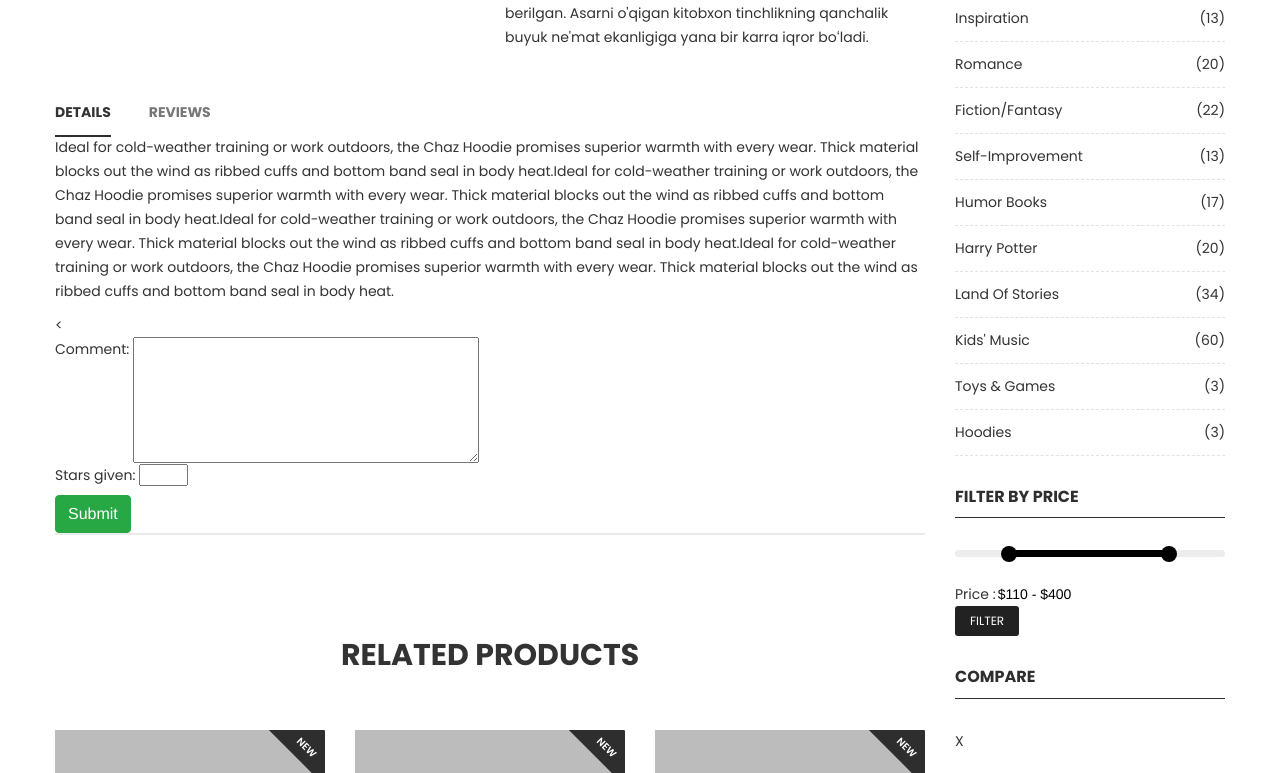
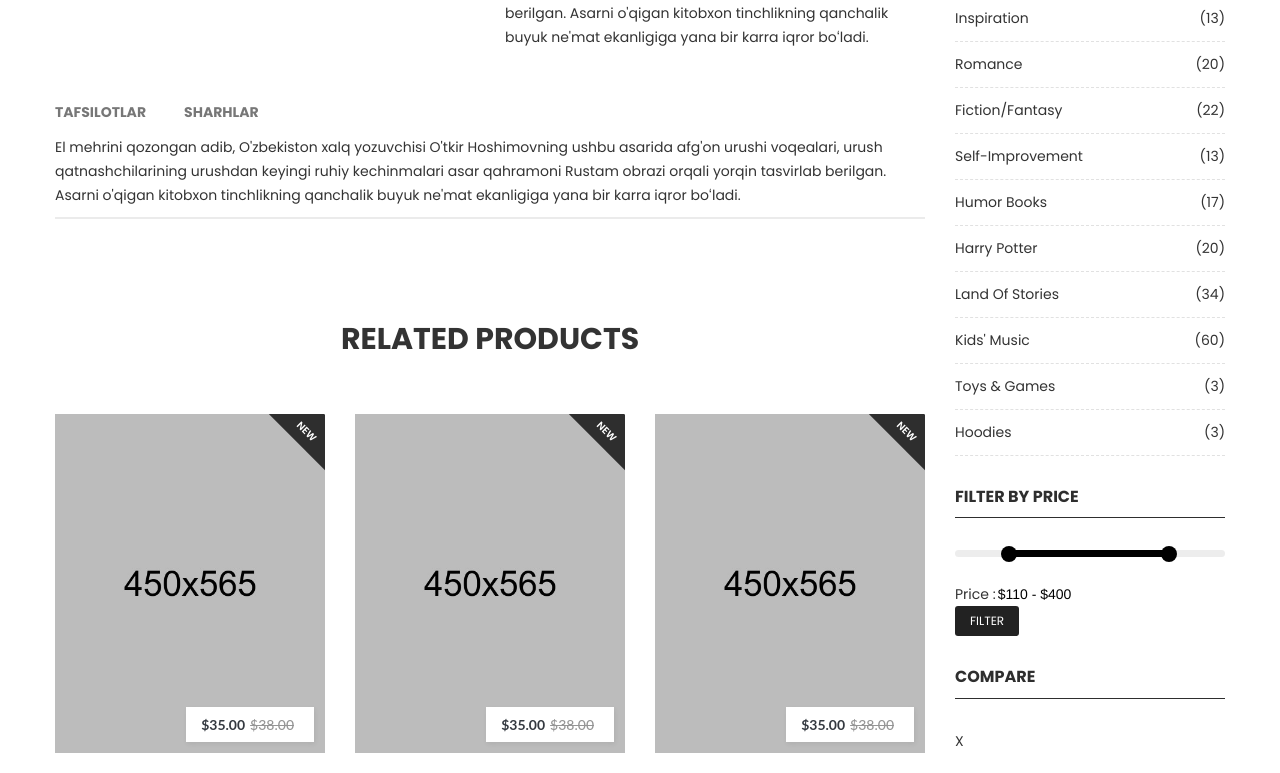
Before and after one commit to Bobur2828/book, a Django app: page /detail/2/ in a window 1280 px wide. Shown: the part 827-1600 px from the top of the page. Run offline with Django 5.2, Linux system fonts and the light colour scheme; data comes from the database, SQL or seed files in the repository; both versions use the stored data as it was after the commit; some libraries are stand-ins or nearby versions; some web fonts are replaced.

Commit message:
comment uchun style berdim

```diff
--- a/my_app/templates/my_app/single-product.html
+++ b/my_app/templates/my_app/single-product.html
@@ -73,34 +73,44 @@
         				</div>
         				<div class="product__info__detailed">
 							<div class="pro_details_nav nav justify-content-start" role="tablist">
-
-								<a class="nav-item nav-link active " data-toggle="tab" href="#nav-details" role="tab">Details</a>
-	                            <a class="nav-item nav-link  " data-toggle="tab" href="#nav-review" role="tab">Reviews</a>
+								<a class="nav-item nav-link  " data-toggle="tab" href="#nav-details" role="tab">Tafsilotlar</a>
+								<a class="nav-item nav-link  " data-toggle="tab" href="#nav-review" role="tab">Sharhlar</a>
 								<div class="tab__container">
 									<!-- Start Single Tab Content -->
 									<div class="pro__tab_label tab-pane fade show active" id="nav-details" role="tabpanel">
 										<div class="description__attribute">
-											<p>Ideal for cold-weather training or work outdoors, the Chaz Hoodie promises superior warmth with every wear. Thick material blocks out the wind as ribbed cuffs and bottom band seal in body heat.Ideal for cold-weather training or work outdoors, the Chaz Hoodie promises superior warmth with every wear. Thick material blocks out the wind as ribbed cuffs and bottom band seal in body heat.Ideal for cold-weather training or work outdoors, the Chaz Hoodie promises superior warmth with every wear. Thick material blocks out the wind as ribbed cuffs and bottom band seal in body heat.Ideal for cold-weather training or work outdoors, the Chaz Hoodie promises superior warmth with every wear. Thick material blocks out the wind as ribbed cuffs and bottom band seal in body heat.</p>
-											<
+											<p>{{books.0.description}}</p>
+
 										</div>
 									</div>
 	                        </div>
-							<form action="{% url 'books:AddCommentView' books.0.id %}" method="post">
-								{% csrf_token %}
-								{{ form.as_p }}
-								<button type="submit" class="btn btn-success">Submit</button>
-							</form>
+
 	                        	<!-- End Single Tab Content -->
 	                        	<!-- Start Single Tab Content -->
 	                        	<div class="container">
 									<div class="pro__tab_label tab-pane fade" id="nav-review" role="tabpanel">
 										<div class="review__attribute">
+											<form action="{% url 'books:AddCommentView' books.0.id %}" method="post">
+												{% csrf_token %}
+												<p> <span> Fikr bildirish: </span>  {{ form.comment  }}</p>
+												<p style="margin-top:40px"> <span style="margin-right:16px"> Baholash: </span>  {{form.stars_given}}</p>
+												<button style="margin-left:85px; margin-top:20px; margin-bottom:60px" type="submit" class="btn btn-success">Saqlash</button>
+											</form>
 											<h1>Customer Reviews</h1>
 											{% for comment in books.0.comments.all %}
 												<div class="review__item">
-													<div class="review__content">
-														<img style="border-radius: 50%" src="{% if comment.user.image %}{{ comment.user.image.url }}{% else %}https://t4.ftcdn.net/jpg/00/64/67/63/360_F_64676383_LdbmhiNM6Ypzb3FM4PPuFP9rHe7ri8Ju.jpg{% endif %}" alt="avatar" width="100">
-														<h2>{{ comment.comment }}</h2>
+													<div class="review__content" style="border: 1px solid; border-radius:30px; padding:40px; margin-bottom:20px" >
+														<div class="row">
+															<div class="col-4">
+																<img style="border-radius: 50%" src="{% if comment.user.image %}{{ comment.user.image.url }}{% else %}https://t4.ftcdn.net/jpg/00/64/67/63/360_F_64676383_LdbmhiNM6Ypzb3FM4PPuFP9rHe7ri8Ju.jpg{% endif %}" alt="avatar" width="100">
+															</div>
+															<div class="col-5">
+																<h2 style="border: 1px solid; border-radius:30px; padding-left:30px; margin-top:20px; padding-top:10px; padding-bottom:10px; ; width:500px">{{ comment.comment }}</h2>
+															</div>
+
+
+														</div>
+
 														<div class="review__ratings__type d-flex">
 															<div class="review-ratings">
 																<div class="rating-summary d-flex">
```
Also changed, not shown: db.sqlite3.
